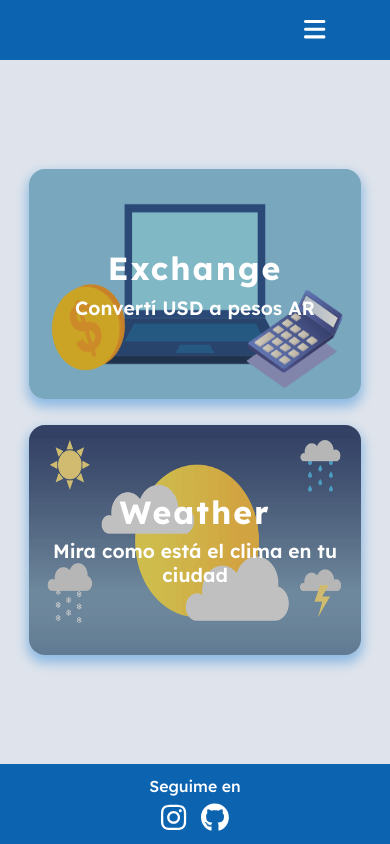
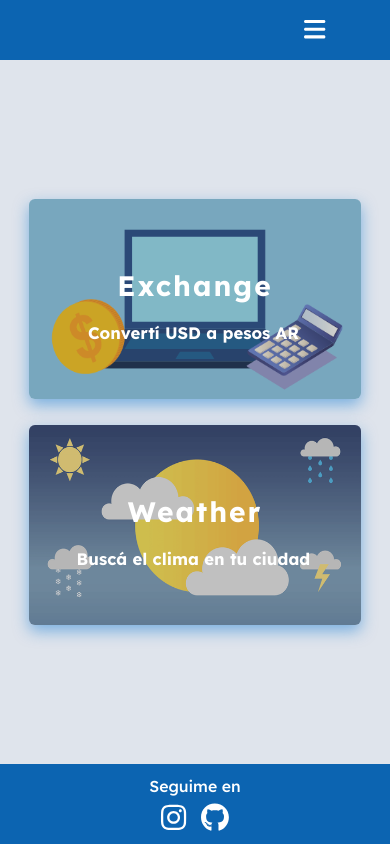
Before and after one commit to jorge088/UsefulApps, a React (Create React App) app: page / in a window 390 px wide. Built offline with nearby package versions, Linux system fonts and the light colour scheme.

Commit message:
change HomeCard styles, added new format of cards

```diff
--- a/src/App.js
+++ b/src/App.js
@@ -8,6 +8,7 @@ import ExchangeApp from './Components/ExchangeApp/ExchangeApp';
 import ExchangeContextProvider from './Components/Context/ExchangeContext';
 import WeatherAppContextProvider from './Components/Context/WeatherAppContext';
 import Contact from './Components/Contact/Contact';
+import PomodoroApp from './Components/PomodoroApp/PomodoroApp';
 
 function App() {
   return (
@@ -19,24 +20,30 @@ function App() {
           <Routes>
             <Route
               path='/'
-              element={<Home />} />
+              element={<Home />}
+            />
             <Route
               path='/weather'
               element={
                 <WeatherAppContextProvider>
                   <WeatherApp />
-                </WeatherAppContextProvider>
-              } />
+                </WeatherAppContextProvider>}
+            />
             <Route
               path='/exchange'
               element={
                 <ExchangeContextProvider>
                   <ExchangeApp />
-                </ExchangeContextProvider>
-              } />
+                </ExchangeContextProvider>}
+            />
             <Route
               path='/contact'
-              element={<Contact />} />
+              element={<Contact />}
+            />
+            <Route
+              path='/pomodoro'
+              element={<PomodoroApp />}
+            />
           </Routes>
           <Footer />
         </div>
--- a/src/Components/Contact/Contact.js
+++ b/src/Components/Contact/Contact.js
@@ -80,10 +80,8 @@ const Contact = () => {
                     type={alertPrincipal.type}
                     closeAlert={closeAlertPrincipal} />
             }
+
             <div className={styles.container}>
-
-
-
                 <h3 className={styles.title}>Contacto</h3>
                 <form ref={form} onSubmit={sendEmail} className={styles.formContact} >
                     <input
--- a/src/Components/Contact/Contact.module.css
+++ b/src/Components/Contact/Contact.module.css
@@ -16,7 +16,7 @@
     color: var(--detail);
 }
 .formContact{
-    width: 700px;
+    width: 600px;
     display: flex;
     flex-direction: column;
     padding: .8em .5em;
--- a/src/Components/Home/Home.js
+++ b/src/Components/Home/Home.js
@@ -16,7 +16,7 @@ const Home = () => {
     {
       name: 'Weather',
       route: 'weather',
-      description: 'Mira como está el clima en tu ciudad',
+      description: 'Buscá el clima en tu ciudad',
       img: weatherImg
     }
   ]
--- a/src/Components/Home/Home.module.css
+++ b/src/Components/Home/Home.module.css
@@ -29,8 +29,6 @@
 @media only screen and (min-width:576px) and (max-width:768px) {
     .homeCardsContainer {
         font-size: .9rem;
-        flex-direction: column;
-        align-items: center;
         padding: 3em 0;
         gap: 2em;
     }
@@ -39,8 +37,6 @@
 
 @media only screen and (min-width:768px) and (max-width:992px) {
     .homeCardsContainer {
-        flex-direction: column;
-        align-items: center;
         padding: 3em 0;
     }
 }
--- a/src/Components/Home/HomeCard.module.css
+++ b/src/Components/Home/HomeCard.module.css
@@ -1,24 +1,27 @@
 .card{
-    width: 500px;
-    height: 280px;
+    width: 300px;
+    height: 180px;
     background-size: cover;
     display: flex;
     flex-direction: column;
     justify-content:center;
     position: relative;
     align-items: center;
-    gap: 1.5em;
-    border-radius: 16px;
-    box-shadow: 0 6px 12px 2px rgba(20, 123, 212,.4);
+    gap: 1em;
+    border-radius: 6px;
+    box-shadow: 0px 6px 15px 0px rgba(20, 123, 212,.5);
     color: #fff;
-    transition: .4s ease all;
+    transition: .3s ease all;
     font-family: 'Lexend', sans-serif;
     cursor: pointer;
     z-index: 10;
+    overflow: hidden;
 }
 .card:hover{
-    transform: scale(1.1);
+    transform: scale(1.06);
+    box-shadow: 0px 10px 15px 0px rgba(20, 123, 212,.5);
     z-index: 20;
+    outline: 3px solid rgb(235, 235, 235);
 
 }
 .card::before {
@@ -28,43 +31,61 @@
     left: 0;
     right: 0;
     bottom: 0;
-    border-radius: 16px;
     background-color: rgba(82, 82, 82, 0.26);
     background-blend-mode:hue;
 }
 .card__img{
     width: 100%;
     height: 100%;
-    border-radius: 16px;
 }
 .card__imformation{
+    /* this is to center de div */
     position: absolute;
     top: 50%;
-    transform: translateY(-50%);
+    transform: translateY(-90%);
+    width: 100%;
 }
 .card__title{
     position: relative;
-    font-size: 2.5em;
+    font-size: 2.2em;
     letter-spacing: 2px;
-    font-weight: 700;
     text-align: center;
 }
 .card__description{
     margin-top: .4em;
-    position: relative;
-    font-weight: 600;
-    font-size: 1.5em;
+    position: absolute;
+    bottom: -200px;
+    left: 15px;
+    font-weight: 700;
+    width: 90%;
+    font-size: 1.2em;
     text-align: center;
+    transition: .3s ease all;
+}
+.card:hover .card__description{
+    bottom: -40px;
 }
 @media only screen and (max-width:575px) {
     .card{
         width: 85%;
-        height: 230px;
+        height: 200px;
+    }
+    .card__description{
+        bottom: -40px;
+        font-size: 1.3em;
+        transition: none;
     }
 }
 @media only screen and (min-width:576px) and (max-width:768px) {
     .card{
-        width: 480px;
-        height: 250px;
+        width: 260px;
+        height: 180px;
+    }
+    .card__description{
+        bottom: -50px;
+        transition: none;
+    }
+    .card:hover .card__description{
+        bottom: -50px;
     }
 }
--- /dev/null
+++ b/src/Components/PomodoroApp/PomodoroApp.js
@@ -0,0 +1,13 @@
+import styles from './PomodoroApp.module.css'
+
+const PomodoroApp = () =>{
+
+    return (
+       <>
+       <div className={styles.container}>
+            POMODORO
+       </div>
+       </>
+    )
+}
+export default PomodoroApp
--- /dev/null
+++ b/src/Components/PomodoroApp/PomodoroApp.module.css
@@ -0,0 +1,4 @@
+.container{
+    margin-top: 60px;
+    min-height: calc(100vh - 140px);
+}
--- a/src/Components/Shared/NavBar.js
+++ b/src/Components/Shared/NavBar.js
@@ -23,6 +23,7 @@ const NavBar = () => {
             <li><Link to={'/'} className={styles.nav__categorys__link}>Home</Link></li>
             <li><Link to={'/exchange'} className={styles.nav__categorys__link}>Exchange</Link></li>
             <li><Link to={'/weather'} className={styles.nav__categorys__link}>Clima</Link></li>
+            {/* <li><Link to={'/pomodoro'} className={styles.nav__categorys__link}>Pomodoro</Link></li> */}
             <li><Link to={'/contact'} className={styles.nav__categorys__link}>Contacto</Link></li>
           </ul>
 
@@ -35,6 +36,7 @@ const NavBar = () => {
               <li><Link onClick={handlerClickLink} to={'/'} className={styles.nav__categorys__linkResponsive}>Home</Link></li>
               <li><Link onClick={handlerClickLink} to={'/exchange'} className={styles.nav__categorys__linkResponsive}>Exchange</Link></li>
               <li><Link onClick={handlerClickLink} to={'/weather'} className={styles.nav__categorys__linkResponsive}>Clima</Link></li>
+              {/* <li><Link onClick={handlerClickLink} to={'/pomodoro'} className={styles.nav__categorys__linkResponsive}>Pomodoro</Link></li> */}
               <li><Link onClick={handlerClickLink} to={'/contact'} className={styles.nav__categorys__linkResponsive}>Contacto</Link></li>
             </ul>
           }
```
